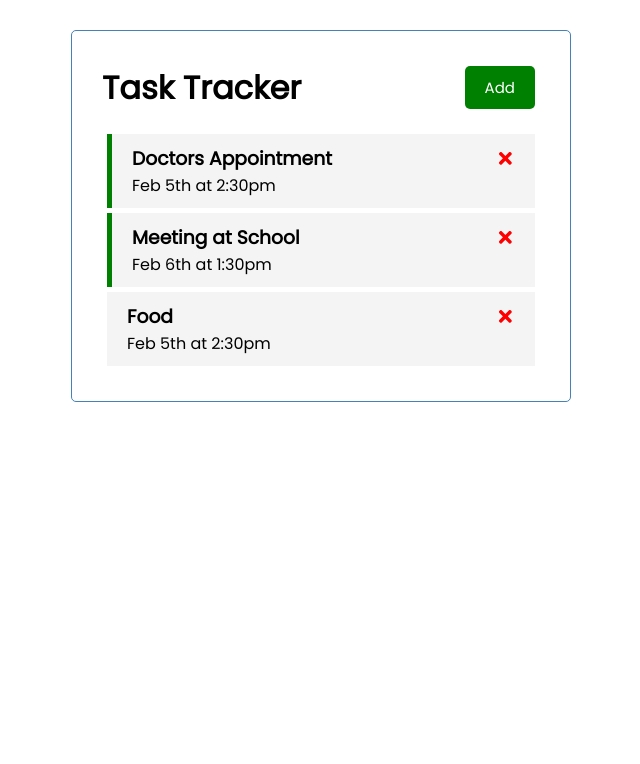
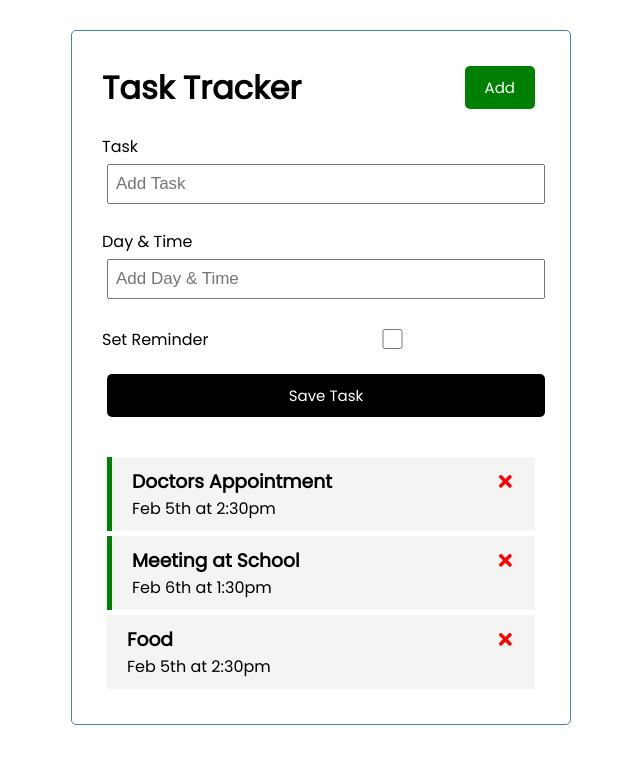
Before and after one commit to Annie-Huang/react-task-tracker, a React (Create React App) app: page / in a window 1280 px wide. Shown: the top 764 px of the page, without its empty margins (319-959 px from the left). Built offline with nearby package versions, Linux system fonts and the light colour scheme.

Commit message:
Create a <AddTask> component which contains 3 fields and a button in a form.

```diff
--- a/src/App.js
+++ b/src/App.js
@@ -1,6 +1,7 @@
 import Header from './components/Header';
 import Tasks from './components/Tasks';
 import { useState } from 'react';
+import AddTask from './components/AddTask';
 
 function App() {
   const [tasks, setTasks] = useState([
@@ -41,6 +42,7 @@
   return (
     <div className='container'>
       <Header />
+      <AddTask />
       {tasks.length > 0 ? (
         <Tasks tasks={tasks} onDelete={deleteTask} onToggle={toggleReminder} />
       ) : (
--- /dev/null
+++ b/src/components/AddTask.js
@@ -0,0 +1,24 @@
+import React from 'react';
+
+const AddTask = () => {
+  return (
+    <form className='add-form'>
+      <div className='form-control'>
+        <label>Task</label>
+        <input type='text' placeholder='Add Task' />
+      </div>
+      <div className='form-control'>
+        <label>Day & Time</label>
+        <input type='text' placeholder='Add Day & Time' />
+      </div>
+      <div className='form-control form-control-check'>
+        <label>Set Reminder</label>
+        <input type='checkbox' />
+      </div>
+
+      <input type='submit' value='Save Task' className='btn btn-block' />
+    </form>
+  );
+};
+
+export default AddTask;
```
